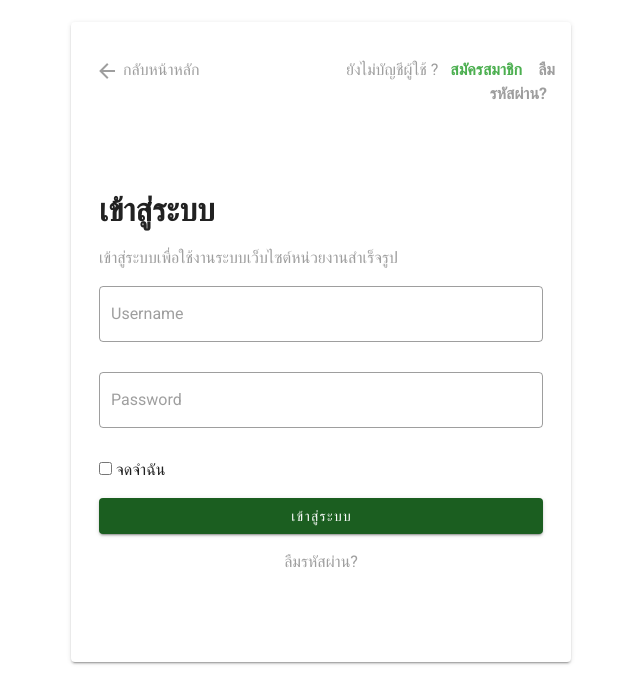
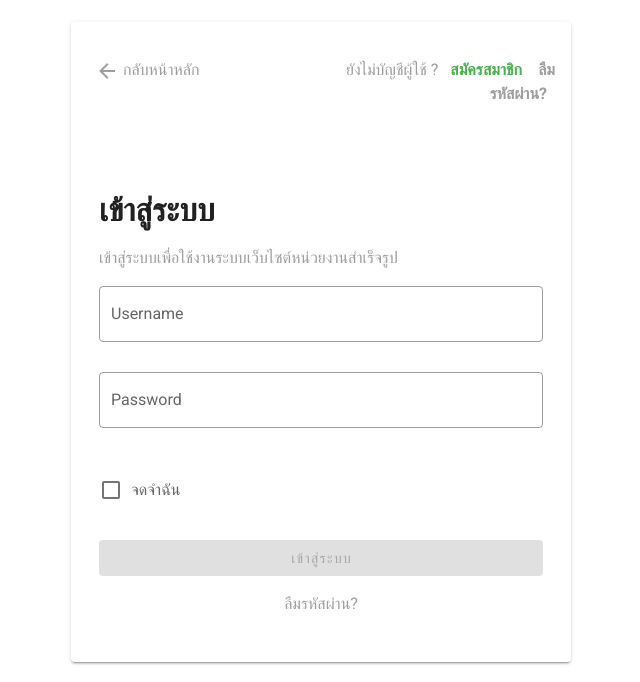
Before and after one commit to MrSackky/new-govesite, a Nuxt app: page /login in a window 1280 px wide. Shown: the part 118-800 px from the top of the page, without its empty margins (319-959 px from the left). Built offline with nearby package versions, Linux system fonts and the light colour scheme.

Commit message:
suc-v0004

```diff
--- a/pages/login.vue
+++ b/pages/login.vue
@@ -32,6 +32,8 @@
               </v-col></v-row
             >
           </div>
+          <validation-observer ref="observer" v-slot="{ invalid }">
+            <form @submit.prevent="submit">
               <div class="ml-3 mr-3">
                 <div class="card-body login-card-body">
                   <h1 class="login-box-msg mb-3">เข้าสู่ระบบ</h1>
@@ -39,29 +41,44 @@
                     เข้าสู่ระบบเพื่อใช้งานระบบเว็บไซต์หน่วยงานสำเร็จรูป
                   </p>
                 </div>
-
+                <validation-provider
+                  v-slot="{ errors }"
+                  name="Name"
+                  rules="required|max:10"
+                >
                   <v-text-field
                     outlined
-              type="email"
-              class="form-control"
-              placeholder="Username"
-            />
-
+                    v-model="username"
+                    :error-messages="errors"
+                    label="Username"
+                    required
+                  ></v-text-field>
+                </validation-provider>
+                <validation-provider
+                  v-slot="{ errors }"
+                  name="Password"
+                  rules="required|max:10"
+                >
                   <v-text-field
                     outlined
                     type="password"
-              class="form-control"
-              placeholder="Password"
-            />
-
-            <input type="checkbox" id="remember" />
-            <label for="remember"> จดจำฉัน </label>
+                    v-model="password"
+                    :error-messages="errors"
+                    label="Password"
+                    required
+                  ></v-text-field>
+                </validation-provider>
+                <validation-provider name="checkbox">
+                  <v-checkbox label="จดจำฉัน" type="checkbox"></v-checkbox>
+                </validation-provider>
 
                 <v-btn
+                  class="white--text mb-4 mt-4 mr-2"
+                  style="width: 100%"
+                  type="submit"
                   to="#"
                   color="green darken-4"
-              class="white--text mb-4 mt-4 mr-2"
-              style="width: 100%"
+                  :disabled="invalid"
                 >
                   เข้าสู่ระบบ
                 </v-btn>
@@ -69,6 +86,8 @@
                   <p class="grey--text text-center">ลืมรหัสผ่าน?</p>
                 </a>
               </div>
+            </form>
+          </validation-observer>
         </div>
       </v-card>
     </div>
@@ -78,10 +97,46 @@
 
 <script>
 import foot from "~/components/foot.vue";
+import { required, max, regex } from "vee-validate/dist/rules";
+import {
+  extend,
+  ValidationObserver,
+  ValidationProvider,
+  setInteractionMode
+} from "vee-validate";
+
+setInteractionMode("eager");
+
+extend("required", {
+  ...required,
+  message: "{_field_} can not be empty"
+});
+
+extend("max", {
+  ...max,
+  message: "{_field_} may not be greater than {length} characters"
+});
+
+extend("regex", {
+  ...regex,
+  message: "{_field_} {_value_} does not match {regex}"
+});
+
 export default {
-  name: "login",
   components: {
+    ValidationProvider,
+    ValidationObserver,
     foot
+  },
+  data: () => ({
+    username: "",
+    password: ""
+  }),
+
+  methods: {
+    submit() {
+      this.$refs.observer.validate();
+    }
   }
 };
 </script>
```
Lines whose indentation alone changed are shown as unchanged.
